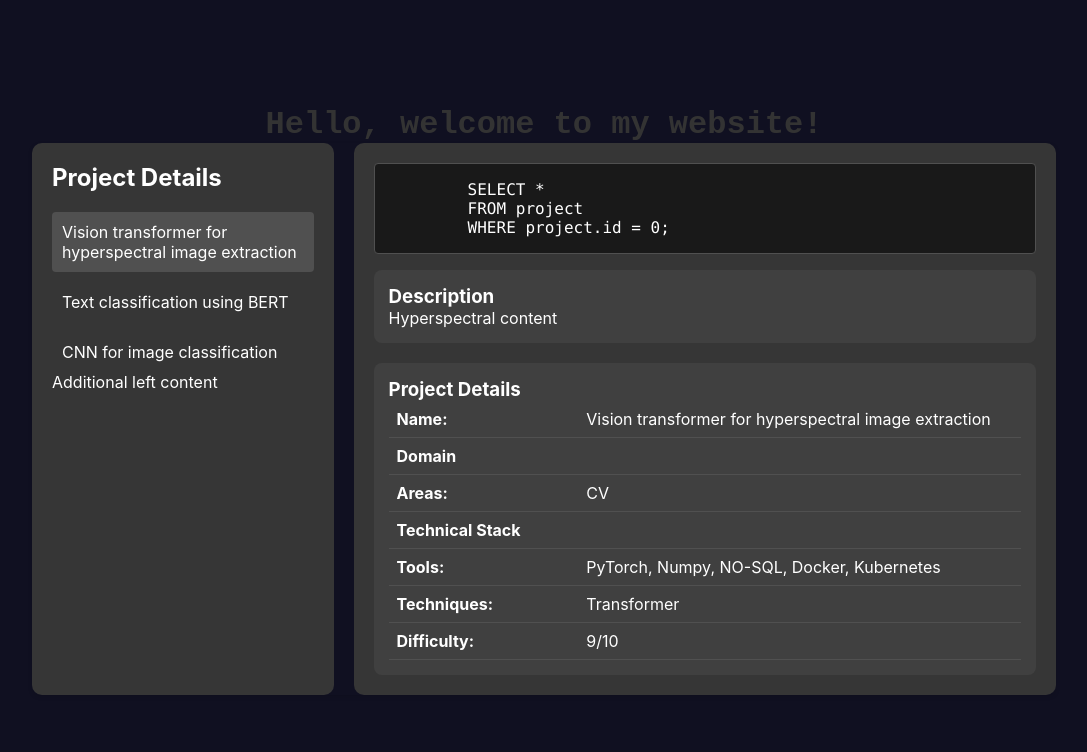
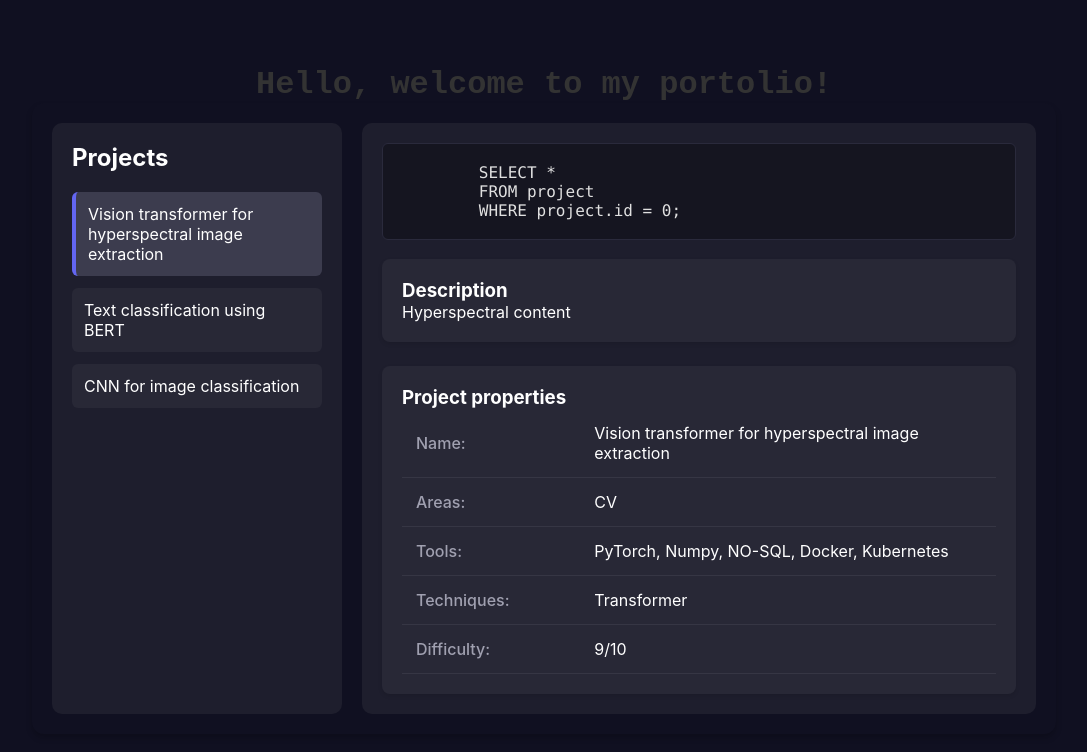
Before and after one commit to Sajtospoga01/Sajtospoga01.github.io, an Angular app: page / in a window 1280 px wide. Both pictures are taken after a click on the element "Vision transformer for hyperspectral image extraction". Shown: the top 752 px of the page, without its empty margins (96-1183 px from the left). Built offline with nearby package versions, Linux system fonts and the light colour scheme.

Commit message:
fix up formatting of page

```diff
--- a/src/app/app.component.html
+++ b/src/app/app.component.html
@@ -7,14 +7,9 @@
     <div>
         <app-view-container [isSplit]="true" [splitRatio]="30" [items]="projects">
             <div header>
-              <h2>Project Details</h2>
+              <h2>Projects</h2>
             </div>
-            <div left>
-              Additional left content
-            </div>
-            <div right>
-              Additional right content
-            </div>
+
           </app-view-container>
     </div>
 
--- a/src/app/app.component.ts
+++ b/src/app/app.component.ts
@@ -62,7 +62,7 @@ export class AppComponent implements AfterViewInit {
     }
 
     typeEffect() {
-        const text = "Hello, welcome to my website!";
+        const text = "Hello, welcome to my portolio!";
         let index = 0;
 
         // Make sure we start with an empty innerHTML to avoid repetition
--- a/src/app/view-container/view-container.component.css
+++ b/src/app/view-container/view-container.component.css
@@ -5,106 +5,164 @@
     min-height: 300px;
     background: #101021;
     color: #ffffff;
-    border-radius: 8px;
-    box-shadow: 0 2px 4px rgba(0,0,0,0.1);
+    border-radius: 12px;
+    box-shadow: 0 4px 6px rgba(0,0,0,0.2);
     margin: 0 auto;
-}
-
-.split-mode {
+    padding: 20px;
     gap: 20px;
-    background: #101021;
 }
 
 .left-panel, .right-panel {
-    background: #363636;
+    background: #1e1e2d;
     padding: 20px;
     min-height: 300px;
     overflow-y: auto;
     border-radius: 10px;
+    transition: all 0.3s ease;
 }
-
-/* .left-panel {
-     border-right: 1px solid #e0e0e0;
-} */
 
 .items-list {
     margin-top: 20px;
     display: flex;
     flex-direction: column;
-    gap: 10px;
+    gap: 12px;
 }
 
 .item {
-    padding: 10px;
+    padding: 12px;
     cursor: pointer;
-    border-radius: 4px;
-    transition: background-color 0.2s;
+    border-radius: 6px;
+    transition: all 0.2s ease;
+    background: #282836;
 }
 
 .item:hover {
-    background: #404040;
+    background: #323242;
+    transform: translateX(5px);
 }
 
 .item.selected {
-    background: #505050;
+    background: #3c3c4e;
+    border-left: 4px solid #6366f1;
 }
 
 .sql-preview {
-    background:  #191919;
-    color: #ffffff;
-    padding: 1rem;
-    border-radius: 4px;
+    background: #151520;
+    color: #e0e0e0;
+    padding: 1.2rem;
+    border-radius: 6px;
     font-family: 'Consolas', monospace;
-    margin-bottom: 1rem;
-    border: 1px solid #505050;
+    margin-bottom: 1.2rem;
+    border: 1px solid #2a2a3c;
 }
 
 .selected-content {
-  display: flex;
-  flex-direction: column;
-  gap: 20px;
+    display: flex;
+    flex-direction: column;
+    gap: 24px;
+    opacity: 0;
+    transform: scale(0.98);
+    animation: contentFadeIn 0.3s ease forwards;
+}
+.selected-content, .loading {
+    min-height: 400px;
+    width: 100%;
 }
 
+
 .description-section, .table-section {
-  background: #404040;
-  padding: 15px;
-  border-radius: 8px;
+    background: #282836;
+    padding: 20px;
+    border-radius: 8px;
+    box-shadow: 0 2px 4px rgba(0,0,0,0.1);
 }
 
 .project-table {
-  width: 100%;
-  border-collapse: collapse;
+    width: 100%;
+    border-collapse: separate;
+    border-spacing: 0;
+    color: #ffffff;
 }
 
 .project-table td {
-  padding: 8px;
-  border-bottom: 1px solid #505050;
+    padding: 14px;
+    border-bottom: 1px solid #363644;
+}
+
+.project-table .section-header {
+    background: #323242;
+    font-weight: 600;
+    text-transform: uppercase;
+    font-size: 0.9em;
+    letter-spacing: 1.2px;
+    color: #6366f1;
 }
 
 .project-table td:first-child {
-  font-weight: bold;
-  width: 30%;
-}
-.loading {
-    padding: 1rem;
-    color: #a0a0a0;
-    font-style: italic;
+    font-weight: 500;
+    width: 30%;
+    color: #a0a0b0;
 }
 .skeleton {
-    background: linear-gradient(90deg, #363636 25%, #404040 50%, #363636 75%);
+    background: linear-gradient(90deg,
+        #282836 0%,
+        #323242 50%,
+        #282836 100%
+    );
     background-size: 200% 100%;
-    animation: loading 1.5s infinite;
-    border-radius: 4px;
-    min-height: 20px;
+    animation: loading 2s infinite;
+    border-radius: 6px;
+    height: 24px;
     margin: 8px 0;
 }
 
-.skeleton-line {
+.skeleton-row {
+    height: 52px; /* Match project-table td padding */
+    border-bottom: 1px solid #363644;
+}
+.skeleton-table {
     width: 100%;
+    border-collapse: separate;
+    border-spacing: 0;
+}
+.skeleton-header {
+    height: 40px;
+    background: #323242;
+}
+.skeleton.fade-out {
+    opacity: 0;
+    transform: scale(0.98);
+}
+.skeleton-section {
+    background: #282836;
+    padding: 20px;
+    border-radius: 8px;
+    margin-bottom: 24px;
+    box-shadow: 0 2px 4px rgba(0,0,0,0.1);
 }
 
-.skeleton-line:nth-child(2) { width: 80%; }
-.skeleton-line:nth-child(3) { width: 60%; }
+.skeleton-cell {
+    padding: 14px;
+}
+.skeleton-cell:first-child {
+    width: 30%;
+}
+@keyframes contentFadeIn {
+    from {
+        opacity: 0;
+        transform: scale(0.98);
+    }
+    to {
+        opacity: 1;
+        transform: scale(1);
+    }
+}
+.skeleton-line {
+    opacity: 0.7;
+}
+
+.skeleton-line:nth-child(2) { width: 85%; opacity: 0.5; }
+.skeleton-line:nth-child(3) { width: 70%; opacity: 0.3; }
 
 @keyframes loading {
     0% { background-position: 200% 0; }
--- a/src/app/view-container/view-container.component.html
+++ b/src/app/view-container/view-container.component.html
@@ -26,22 +26,18 @@
             </div>
 
             <div class="table-section">
-                <h3>Project Details</h3>
+                <h3>Project properties</h3>
                 <table class="project-table">
                     <tr>
                         <td>Name:</td>
                         <td>{{selectedItem.name}}</td>
                     </tr>
-                    <tr class="section-header">
-                        <td colspan="2">Domain</td>
-                    </tr>
+
                     <tr>
                         <td>Areas:</td>
                         <td>{{mapArrayToEnumNames(selectedItem.domainVector, ProjectDomain).join(', ')}}</td>
                     </tr>
-                    <tr class="section-header">
-                        <td colspan="2">Technical Stack</td>
-                    </tr>
+
                     <tr>
                         <td>Tools:</td>
                         <td>{{mapArrayToEnumNames(selectedItem.toolsVector, Tools).join(', ')}}</td>
```
